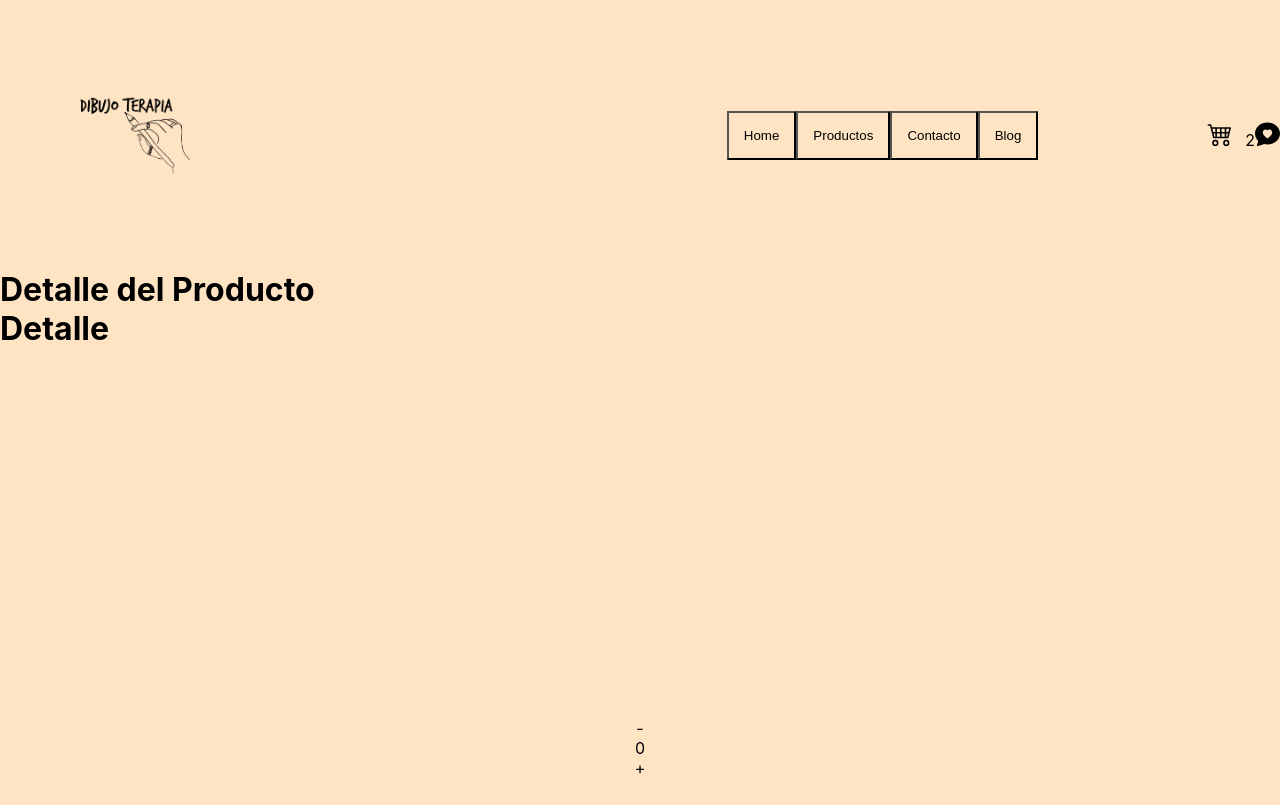
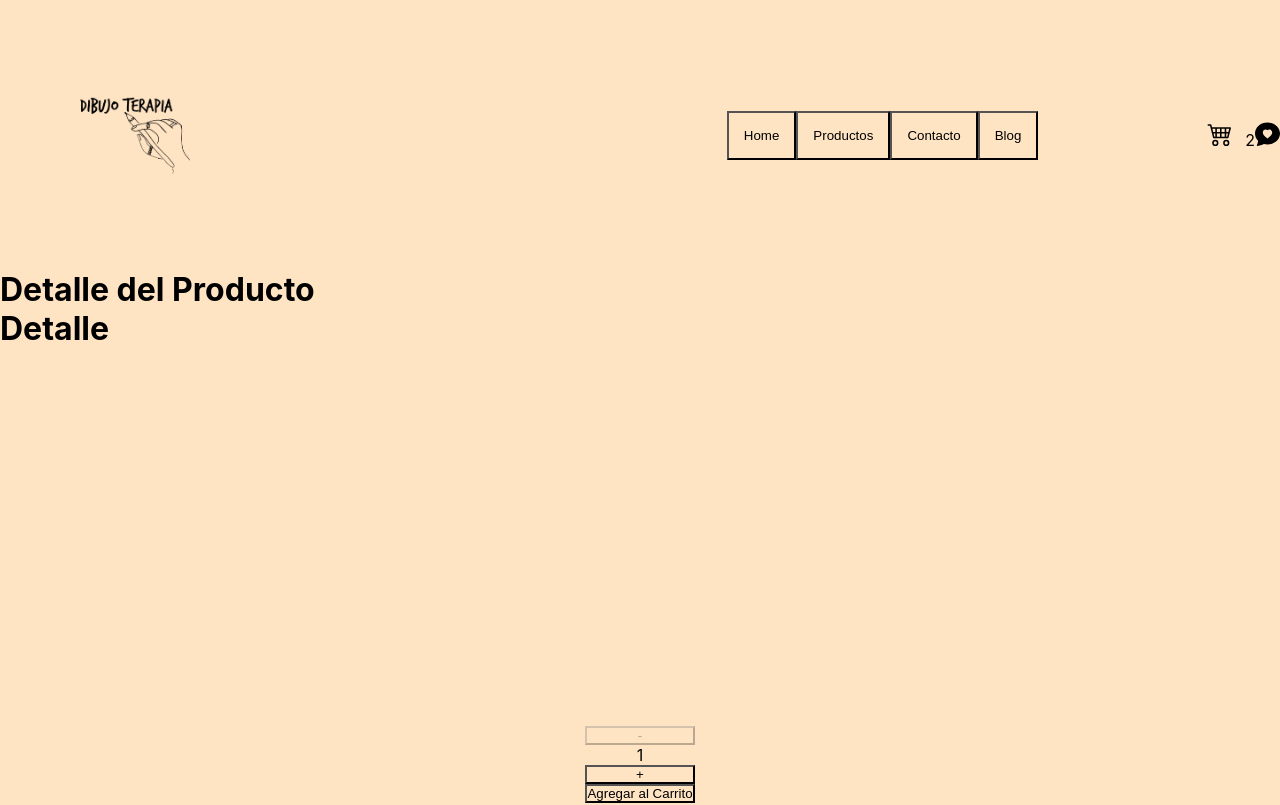
Before and after one commit to ormary18/miaplicacion, a React (Create React App) app: page /detail/1 in a window 1280 px wide. Shown: the top 805 px of the page. Built offline with nearby package versions, Linux system fonts and the light colour scheme.

Commit message:
Sincronizar counter

```diff
--- a/src/components/ItemCount/ItemCount.css
+++ b/src/components/ItemCount/ItemCount.css
@@ -4,5 +4,6 @@ min-height: 100vh;
 place-content: center;
 text-align: center;
 font-family: -apple-system, BlinkMacSystemFont, 'Segoe UI', Roboto, Oxygen, Ubuntu, Cantarell, 'Open Sans', 'Helvetica Neue', sans-serif;
-
+margin: auto;
+padding: 1rem;
 }
--- a/src/components/ItemCount/ItemCount.js
+++ b/src/components/ItemCount/ItemCount.js
@@ -1,35 +1,37 @@
 import React from "react";
-import {useState} from "react";
-import './ItemCount.css';
+import { useState, useEffect } from "react";
+import "./ItemCount.css";
 
+const ItemCount = ({ stock, onAdd, initial }) => {
+  const [count, setCount] = useState(parseInt(initial));
 
-const ItemCount = ({stock}) => {
+  const sumar = () => {
+    setCount(count + 1);
+  };
 
-    const [count, setCount] = useState(0);
+  const restar = () => {
+    setCount(count - 1);
+  };
 
-    const sumar = () => {
-        if(count < stock) {
-            setCount(count + 1)
-        }
-    }
+  useEffect(() => {
+      setCount(parseInt(initial));
 
-    const restar = () => {
-        if(count > 0) {
-            setCount(count - 1)
-        }
-    }
+  }, [initial]);
 
-
-
-    return(
-        <div className="card-count">
-            <div onClick={restar}>-</div>
-            <div>
-                <p>{count}</p>
-            </div>
-            <div onClick={sumar}>+</div>
-        </div>
-    )
-}
+  return (
+    <div className="card-count">
+      <button disabled={count <= 1} onClick={restar}>
+        -
+      </button>
+      <p>{count}</p>
+      <button disabled={count >= stock} onClick={sumar}>
+        +
+      </button>
+      <button disabled={stock <= 0} onClick={() => onAdd(count)}>
+        Agregar al Carrito
+      </button>
+    </div>
+  );
+};
 
 export default ItemCount;
--- a/src/components/ItemDetail/ItemDetail.js
+++ b/src/components/ItemDetail/ItemDetail.js
@@ -1,8 +1,16 @@
 import React from "react";
 import ItemCount from "../ItemCount/ItemCount";
-
+import { useState } from "react";
+import {link} from "react-router-dom";
 
 const ItemDetail = ({id, description, name}) => {
+
+const [goToCart, setGoToCart] =useState();
+
+const onAdd = (cantidad) =>{
+  setGoToCart(cantidad);
+}
+
   return (
     <div>
       <h1>Detalle</h1>
@@ -11,7 +19,7 @@ const ItemDetail = ({id, description, name}) => {
       <h4>{description} </h4>
 
       <div>
-        <ItemCount stock={10} />
+        {goToCart ? <link to ='/'Cart>Finalizar compra</link> : <ItemCount stock={10} onAdd={onAdd} initial={1} />}
         <button>Agregar</button>
       </div>
     </div>
```
